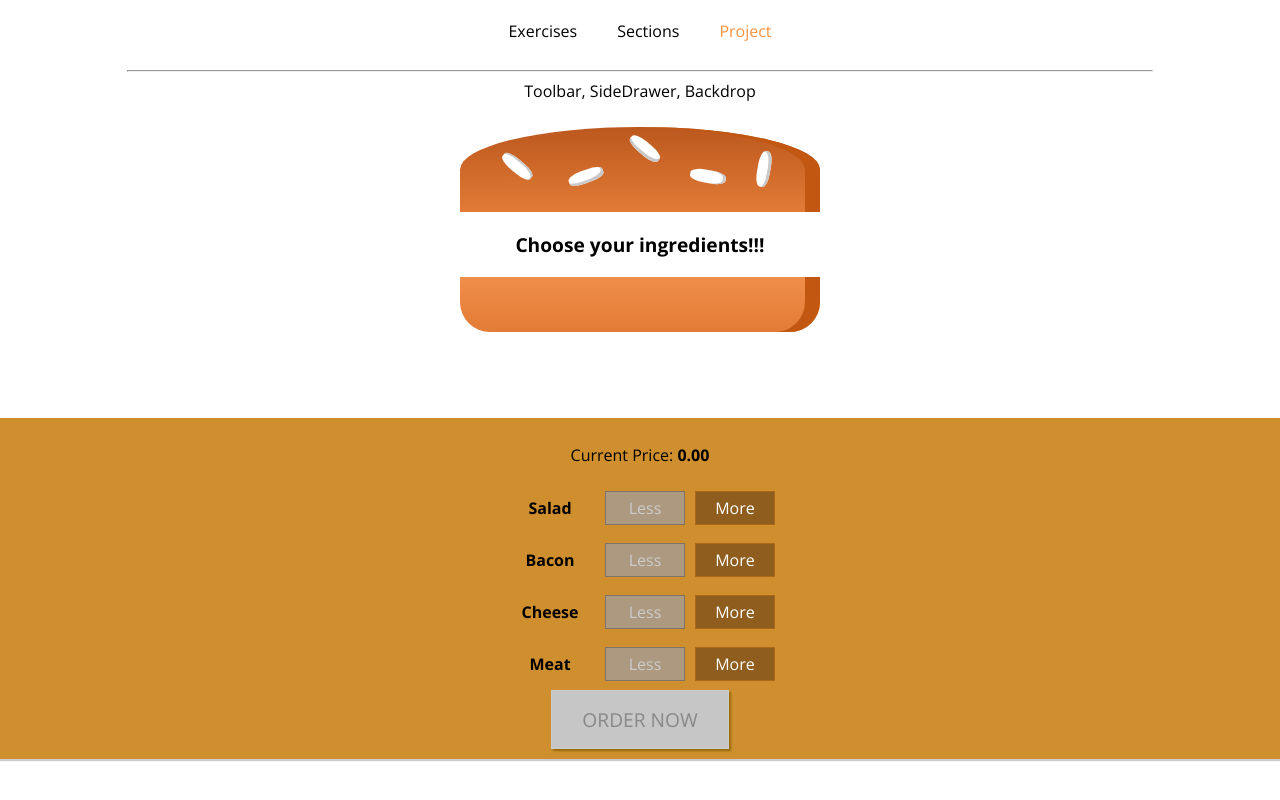
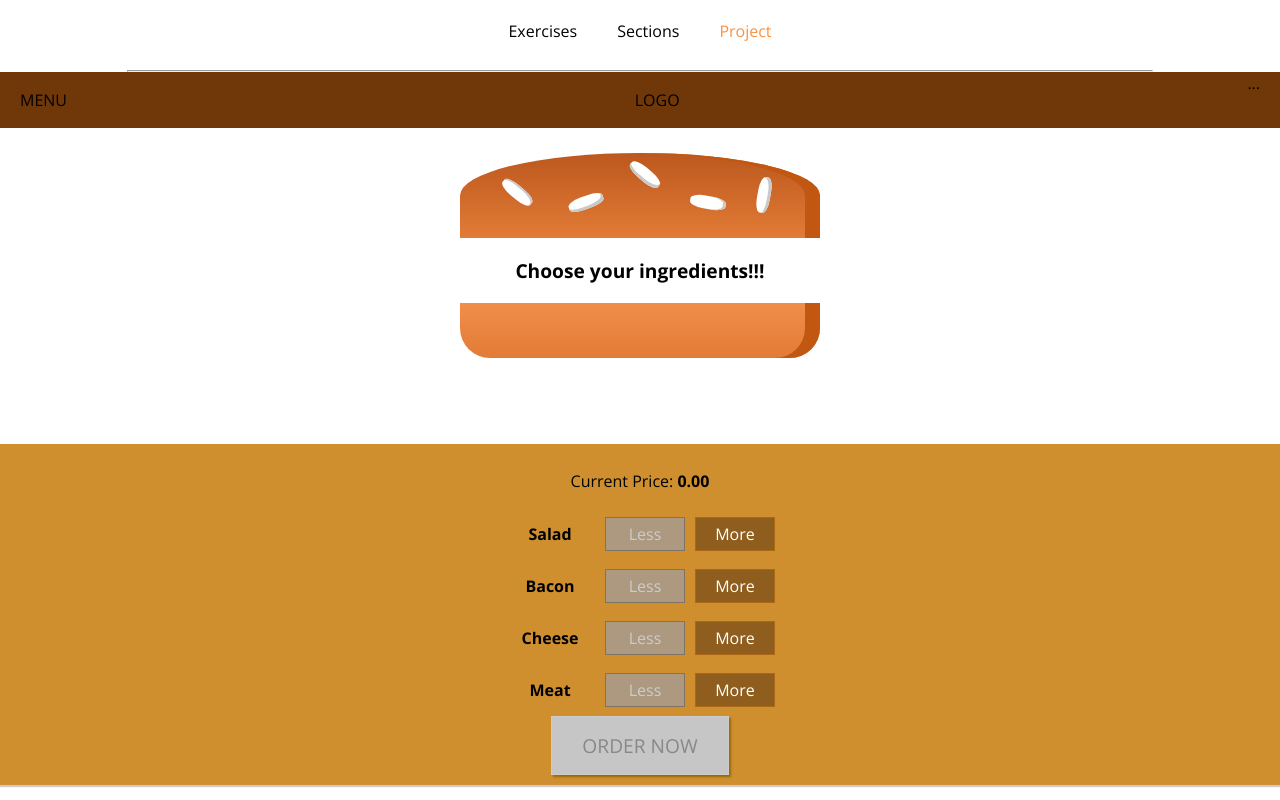
Before and after one commit to vinicechin/react-projects, a React (Create React App) app: page /project in a window 1280 px wide. Built offline with nearby package versions, Linux system fonts and the light colour scheme.

Commit message:
Add toolbar component

```diff
--- a/src/Project/components/Layout/Layout.js
+++ b/src/Project/components/Layout/Layout.js
@@ -1,10 +1,11 @@
 import React from 'react'
 
 import { Content } from './Layout.module.css'
+import Toolbar from '../Navigation/Toolbar/Toolbar'
 
 const Layout = (props) => (
     <>
-        <div>Toolbar, SideDrawer, Backdrop</div>
+        <Toolbar />
         <main className={Content}>
             {props.children}
         </main>
--- a/src/Project/components/Layout/Layout.module.css
+++ b/src/Project/components/Layout/Layout.module.css
@@ -1,3 +1,3 @@
 .Content {
-    margin-top: 16px;
+    margin-top: 72px;
 }
--- /dev/null
+++ b/src/Project/components/Navigation/Toolbar/Toolbar.js
@@ -0,0 +1,17 @@
+import React from 'react'
+
+import classes from './Toolbar.module.css'
+
+const Toolbar = (props) => {
+    return (
+        <header className={classes.Toolbar}>
+            <div>MENU</div>
+            <div>LOGO</div>
+            <nav>
+                ...
+            </nav>
+        </header>
+    )
+}
+
+export default Toolbar
--- /dev/null
+++ b/src/Project/components/Navigation/Toolbar/Toolbar.module.css
@@ -0,0 +1,18 @@
+.Toolbar {
+    height: 56px;
+    width: 100%;
+    position: fixed;
+    top: 72px;
+    left: 0;
+    background-color: #703809;
+    display: flex;
+    justify-content: space-between;
+    align-items: center;
+    padding: 0 20px;
+    box-sizing: border-box;
+    z-index: 90;
+}
+
+.Toolbar nav {
+    height: 100%;
+}
```
